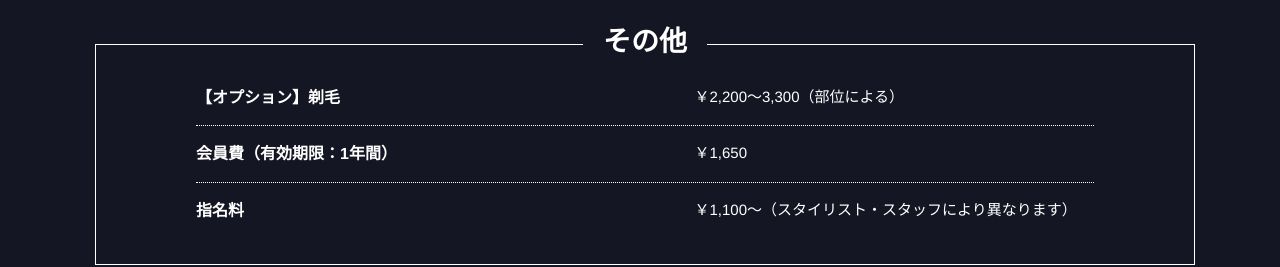
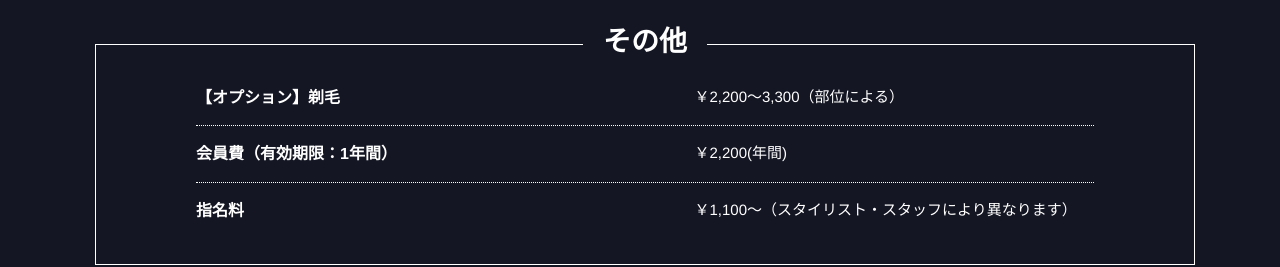
Before and after one commit to kamy0042/bee_group_web, a Next.js app: page /waxing in a window 1280 px wide. Shown: the part 7140-7407 px from the top of the page. Built offline with nearby package versions, Linux system fonts and the light colour scheme.

Commit message:
脱毛その他料金修正

```diff
--- a/pages/waxing/index.tsx
+++ b/pages/waxing/index.tsx
@@ -179,7 +179,7 @@ function Waxing() {
                 </div>
                 <div className={styles.menuItem}>
                   <dt className={styles.menuItem_title_etc}>会員費（有効期限：1年間）</dt>
-                  <dd className={styles.menuItem_pay_etc}>￥1,650</dd>
+                  <dd className={styles.menuItem_pay_etc}>￥2,200(年間)</dd>
                 </div>
                 <div className={styles.menuItem}>
                   <dt className={styles.menuItem_title_etc}>指名料</dt>
```
